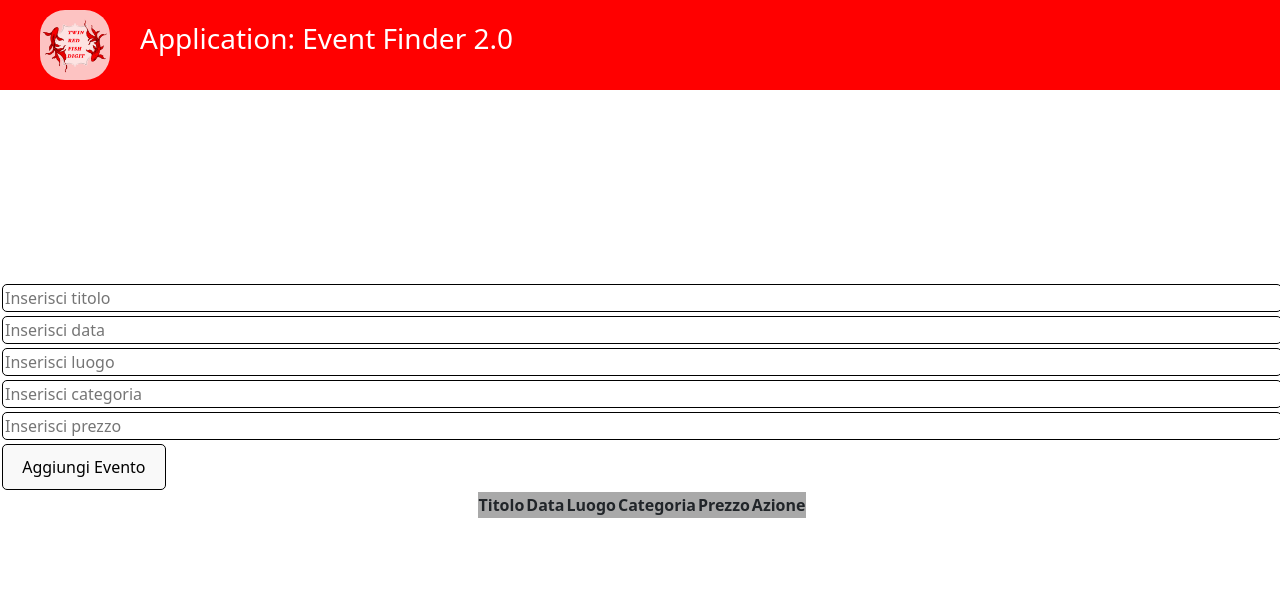
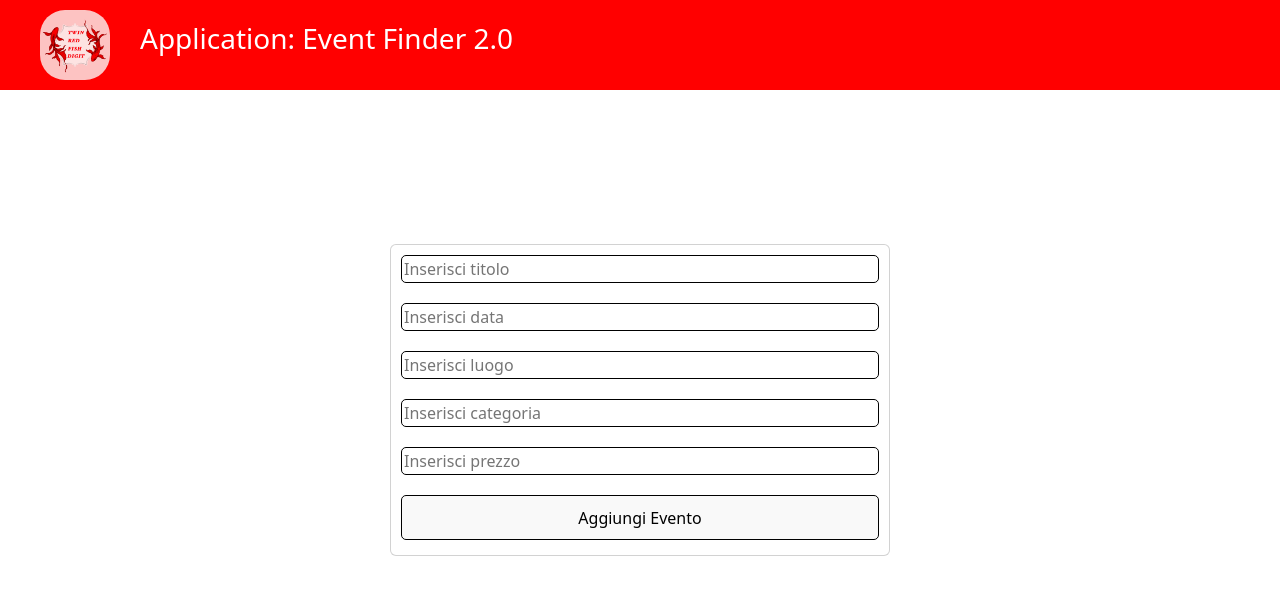
Before and after one commit to Luke2000-ai/Eventi_Finder-2.0-, a React (Vite) app in the folder Eventi_Finder/: page / in a window 1280 px wide. Shown: the top 594 px of the page. Built offline with nearby package versions, Linux system fonts and the light colour scheme.

Commit message:
6. iniziando Tasck 2

```diff
--- a/Eventi_Finder/src/components/ListaOggetti.css
+++ b/Eventi_Finder/src/components/ListaOggetti.css
@@ -1,13 +1,19 @@
 input{
   border: solid 1px black;
   border-radius: 5px;
-  margin: 2px;
+  margin: 10px;
+  box-sizing: border-box;
+
 }
 
 button{
   border: solid 1px black;
   border-radius: 5px;
-  margin: 2px;
+  margin-left: 10px;
+  margin-right: 10px;
+  margin-bottom: 15px;
+  margin-top: 10px;
+  box-sizing: border-box;
 }
 
 table, th, td {
@@ -30,12 +36,7 @@ table{
   margin: auto;
 }
 
-.card{
-  width: 100px;
+div{
   margin: auto;
+  width: 500px;
 }
-
-input{
-  width: 100vw;
-  box-sizing: border-box;
-}
--- a/Eventi_Finder/src/components/ListaOggetti.jsx
+++ b/Eventi_Finder/src/components/ListaOggetti.jsx
@@ -12,7 +12,7 @@ export default function ListaOggetti() {
     const [data,setData] = useState("");
     const [luogo,setLuogo] = useState("");
     const [categoria,setCategoria] = useState("");
-    const [prezzo, setPrezzo] = useState(null);
+    const [prezzo, setPrezzo] = useState("");
     const [modalitaModifica, setModalitaModifica] = useState(false);
     const [indiceModifica, setIndiceModifica] = useState("");
 
@@ -23,7 +23,7 @@ export default function ListaOggetti() {
     },[eventi]);
 
     function aggiungiEvento() {
-        if(!titolo.trim() || !data.trim() || !luogo.trim() || !categoria.trim() || !prezzo.trim()) return; //controllo? solo titolo?
+        if(!titolo.trim() || !data.trim() || !luogo.trim() || !categoria.trim() || !prezzo) return;
             const nuovoEvento = {
             titolo: titolo.trim(),
             data: data.trim(),
@@ -67,23 +67,28 @@ export default function ListaOggetti() {
         setLuogo(eventoDaModificare.luogo);
         setCategoria(eventoDaModificare.categoria);
         setPrezzo(eventoDaModificare.prezzo);
-        setIndiceModifica(eventoDaModificare.indice);
+        setIndiceModifica(indice);
+
     }
 
     return (
 
         <div>
+            <div className="card">
                 <input type="text" value={titolo} placeholder="Inserisci titolo" onChange={(e) => setTitolo(e.target.value)} required />
                 <input type="text" value={data} placeholder="Inserisci data" onChange={(e) => setData(e.target.value)} required/>
                 <input type="text" value={luogo} placeholder="Inserisci luogo" onChange={(e) => setLuogo(e.target.value)} required/>
                 <input type="text" value={categoria} placeholder="Inserisci categoria" onChange={(e) => setCategoria(e.target.value)} required/>
                 <input type="number" value={prezzo} placeholder="Inserisci prezzo" onChange={(e) => setPrezzo(e.target.value)} required/>
                 {modalitaModifica ?
-                <button onClick={modificaEvento}>Aggiorna Evento</button>
+                    <button onClick={aggiungiEvento}>Aggiorna Evento</button>
                     :
                     <button onClick={aggiungiEvento}>Aggiungi Evento</button>
                 }
+            </div>
 
+
+{/*
             <table border="1" style={{"padding":"10px"}}>
                 <thead>
                     <tr>
@@ -110,7 +115,7 @@ export default function ListaOggetti() {
                         </tr>
                     ))}
                 </tbody>
-            </table>
+            </table> */}
         </div>
     );
 }
```
Lines whose indentation alone changed are shown as unchanged.
